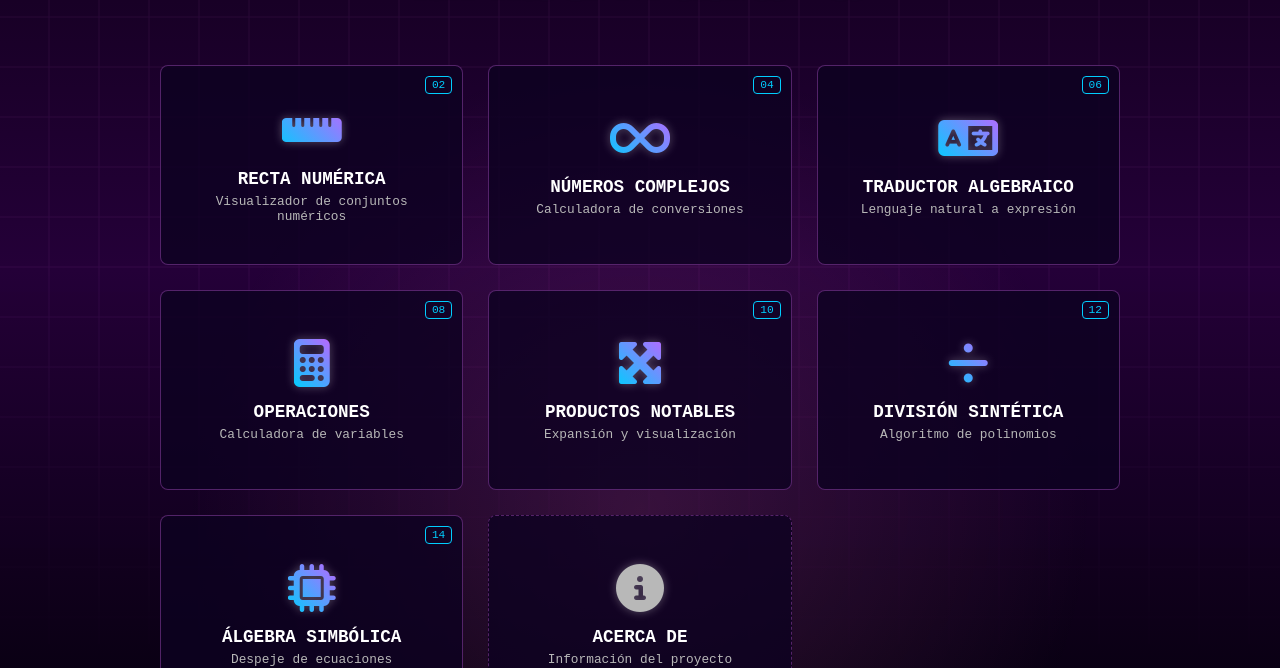
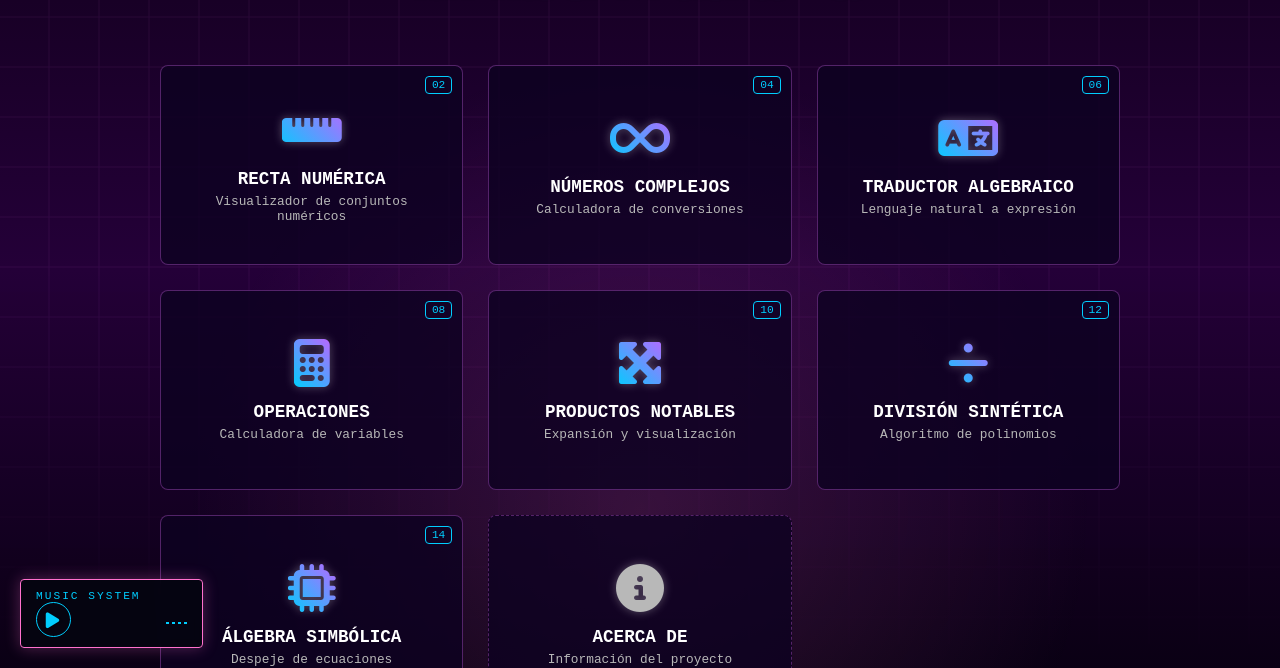
Before and after one commit to Colcolat/Portafolio-de-Evidencias-Juan-Zapata, a plain HTML site: page index.html in a window 1280 px wide. Shown: the part 132-800 px from the top of the page. Drawn offline with Linux system fonts and the light colour scheme.

Commit message:
Agregado un sistema de musica, solo falta el easter egg.

```diff
--- a/css/style.css
+++ b/css/style.css
@@ -191,3 +191,85 @@ button:hover {
 .section:last-child {
     border-bottom: none;
 }
+
+/* --- REPRODUCTOR DE MÚSICA VAPORWAVE --- */
+.cyber-player {
+    position: fixed;
+    bottom: 20px;
+    left: 20px;
+    background: rgba(5, 5, 16, 0.9);
+    border: 1px solid var(--neon-pink);
+    padding: 10px 15px;
+    border-radius: 4px;
+    display: flex;
+    align-items: center;
+    gap: 15px;
+    z-index: 1000;
+    box-shadow: 0 0 15px rgba(255, 113, 206, 0.3);
+    backdrop-filter: blur(5px);
+}
+
+.music-label {
+    font-size: 0.7rem;
+    color: var(--neon-blue);
+    letter-spacing: 2px;
+    margin-right: 10px;
+    display: none; /* Oculto en móvil para ahorrar espacio */
+}
+
+@media (min-width: 768px) {
+    .music-label { display: block; }
+}
+
+.music-btn {
+    background: transparent;
+    border: 1px solid var(--neon-blue);
+    color: var(--neon-blue);
+    width: 35px;
+    height: 35px;
+    border-radius: 50%;
+    cursor: pointer;
+    display: flex;
+    align-items: center;
+    justify-content: center;
+    transition: all 0.3s;
+    margin: 0 !important; /* Sobrescribir margenes globales */
+    padding: 0 !important;
+}
+
+.music-btn:hover {
+    background: var(--neon-blue);
+    color: #000;
+    box-shadow: 0 0 10px var(--neon-blue);
+}
+
+/* Animación del Ecualizador Falso */
+.equalizer {
+    display: flex;
+    gap: 3px;
+    height: 20px;
+    align-items: flex-end;
+}
+
+.equalizer span {
+    width: 3px;
+    background: var(--neon-purple);
+    animation: eq 1s infinite ease-in-out;
+}
+
+.equalizer span:nth-child(1) { height: 60%; animation-duration: 0.8s; }
+.equalizer span:nth-child(2) { height: 30%; animation-duration: 1.2s; }
+.equalizer span:nth-child(3) { height: 100%; animation-duration: 1.0s; }
+.equalizer span:nth-child(4) { height: 50%; animation-duration: 0.6s; }
+
+/* Pausar animación si no suena */
+.cyber-player.paused .equalizer span {
+    animation-play-state: paused;
+    height: 2px !important; /* Colapsar barras */
+    transition: height 0.3s;
+}
+
+@keyframes eq {
+    0%, 100% { height: 20%; background: var(--neon-blue); }
+    50% { height: 100%; background: var(--neon-pink); }
+}
--- a/index.html
+++ b/index.html
@@ -183,5 +183,50 @@
         <p>Tecnológico de Software • Fundamentos de Álgebra • 2025</p>
     </div>
 
+    <div class="cyber-player">
+        <audio id="bg-music" loop>
+            <source src="assets/audio/theme.mp3" type="audio/mpeg">
+        </audio>
+
+        <div class="player-controls">
+            <span class="music-label">MUSIC SYSTEM</span>
+            <button id="music-toggle" class="music-btn">
+                <i class="fas fa-play"></i> </button>
+        </div>
+        <div class="equalizer">
+            <span></span><span></span><span></span><span></span>
+        </div>
+    </div>
+
+    <script>
+        document.addEventListener('DOMContentLoaded', () => {
+            const music = document.getElementById('bg-music');
+            const btn = document.getElementById('music-toggle');
+            const player = document.querySelector('.cyber-player');
+            const icon = btn.querySelector('i');
+
+            // Volumen inicial (0.3 es 30%)
+            music.volume = 0.5;
+
+            // 1. Detener animación al inicio
+            player.classList.add('paused');
+
+            // 2. Función del botón
+            btn.addEventListener('click', () => {
+                if (music.paused) {
+                    music.play().catch(error => console.log("Error al reproducir:", error));
+                    icon.classList.remove('fa-play');
+                    icon.classList.add('fa-pause');
+                    player.classList.remove('paused');
+                } else {
+                    music.pause();
+                    icon.classList.remove('fa-pause');
+                    icon.classList.add('fa-play');
+                    player.classList.add('paused');
+                }
+            });
+        });
+    </script>
+</body>
 </body>
 </html>
```
Also changed, not shown: 1 other file.
